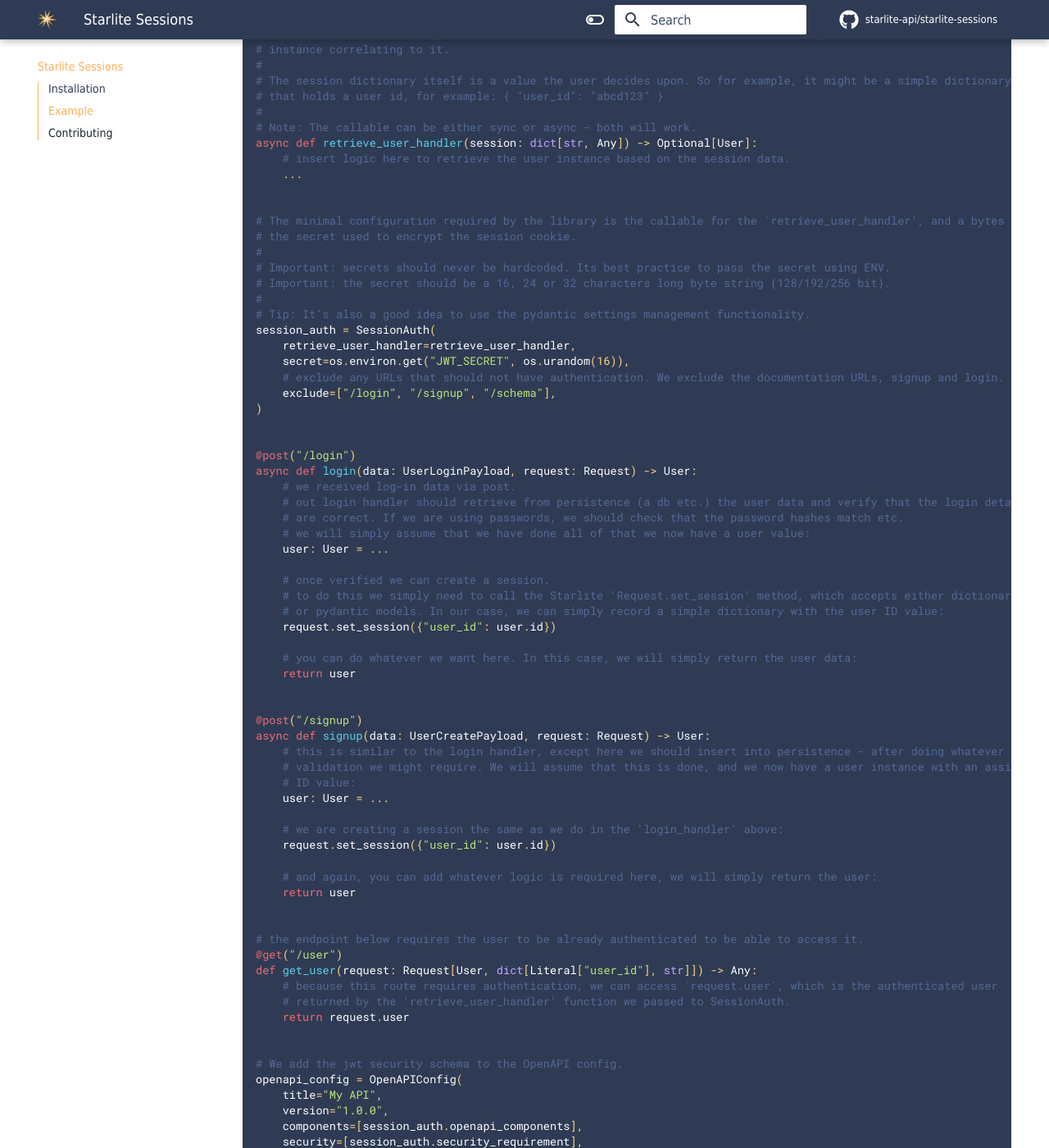
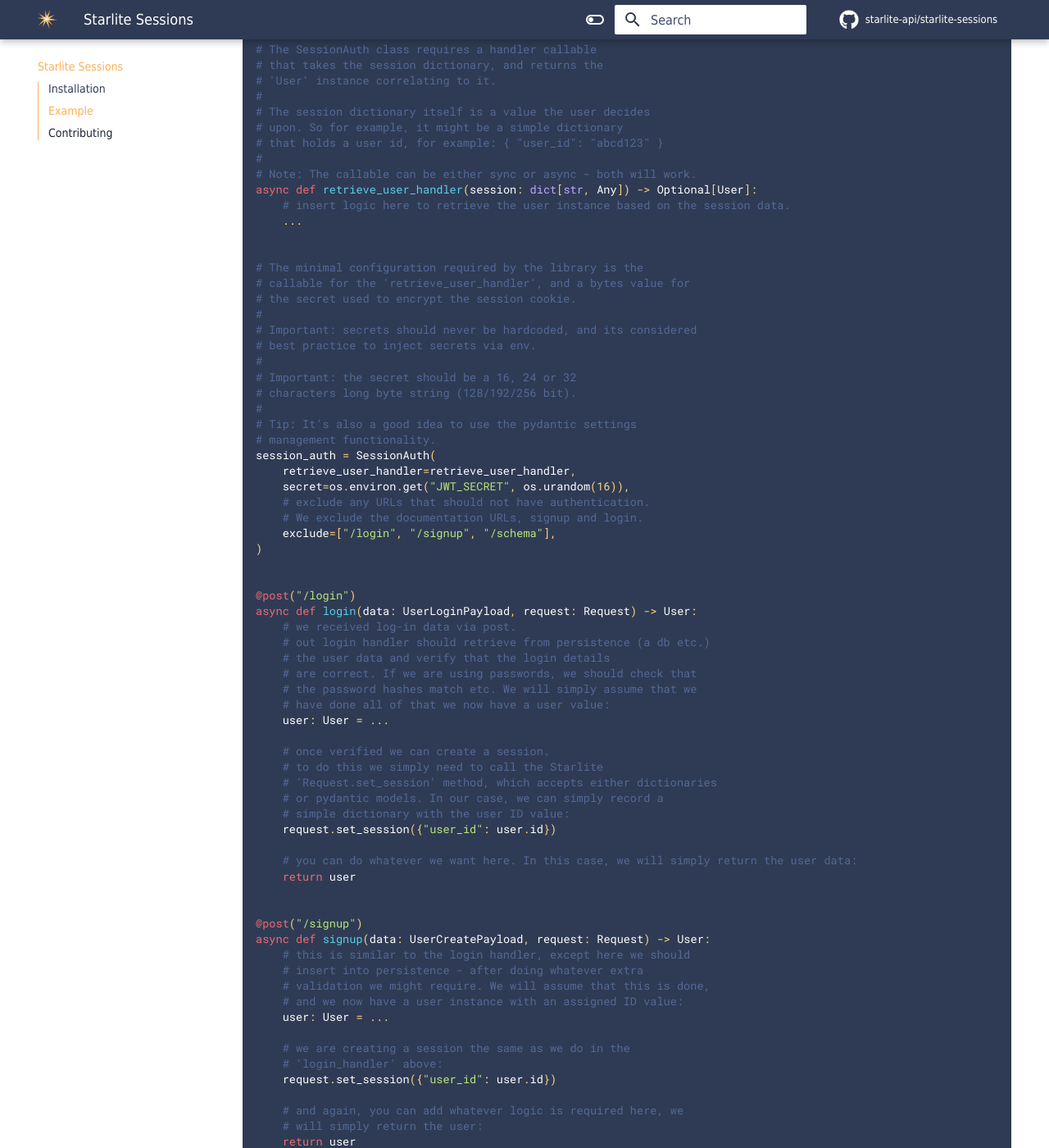
Before and after one commit to litestar-org/starlite-sessions, an MkDocs documentation site: the page built from docs/index.md, in a window 1280 px wide and 1400 px high, scrolled down 1901 px. Shown: the whole window at 82% size. Built offline with MkDocs 1.6.1 and Material for MkDocs 9.7.7, drawn with Linux system fonts in a browser that asks for light colours; comment, search, counter and statistics services are not loaded; some of the changed text lies outside the part shown.

Commit message:
updated examples

```diff
--- a/.pre-commit-config.yaml
+++ b/.pre-commit-config.yaml
@@ -77,7 +77,7 @@ repos:
     hooks:
       - id: flake8-markdown
   - repo: https://github.com/pycqa/pylint
-    rev: "v2.15.0"
+    rev: "v2.15.2"
     hooks:
       - id: pylint
         exclude: "test_*|docs"
@@ -89,7 +89,7 @@ repos:
       - id: mypy
         additional_dependencies: [starlite, mkdocs_gen_files]
   - repo: https://github.com/RobertCraigie/pyright-python
-    rev: v1.1.269
+    rev: v1.1.270
     hooks:
       - id: pyright
         additional_dependencies: [starlite, mkdocs_gen_files, pytest]
--- a/docs/index.md
+++ b/docs/index.md
@@ -39,17 +39,18 @@ from starlite_sessions import SessionAuth
 
 # Let's assume we have a User model that is a pydantic model.
 # This though is not required - we need some sort of user class -
-# but it can be any arbitrary value, e.g. an SQLAlchemy model, a representation of a MongoDB  etc.
+# but it can be any arbitrary value, e.g. an SQLAlchemy model,
+# a representation of a MongoDB  etc.
 class User(BaseModel):
     id: str
     name: str
     email: EmailStr
 
 
-# we also have pydantic types for two different kinds of POST request bodies: one for creating a user, e.g. "sign-up",
-# and the other for logging an existing user in.
-
-
+# we also have pydantic types for two different
+# kinds of POST request bodies: one for creating
+# a user, e.g. "sign-up", and the other for logging
+# an existing user in.
 class UserCreatePayload(BaseModel):
     name: str
     email: EmailStr
@@ -61,10 +62,12 @@ class UserLoginPayload(BaseModel):
     password: SecretStr
 
 
-# The SessionAuth class requires a handler callable that takes the session dictionary, and returns the 'User'
-# instance correlating to it.
+# The SessionAuth class requires a handler callable
+# that takes the session dictionary, and returns the
+# 'User' instance correlating to it.
 #
-# The session dictionary itself is a value the user decides upon. So for example, it might be a simple dictionary
+# The session dictionary itself is a value the user decides
+# upon. So for example, it might be a simple dictionary
 # that holds a user id, for example: { "user_id": "abcd123" }
 #
 # Note: The callable can be either sync or async - both will work.
@@ -73,17 +76,23 @@ async def retrieve_user_handler(session: dict[str, Any]) -> Optional[User]:
     ...
 
 
-# The minimal configuration required by the library is the callable for the 'retrieve_user_handler', and a bytes value for
+# The minimal configuration required by the library is the
+# callable for the 'retrieve_user_handler', and a bytes value for
 # the secret used to encrypt the session cookie.
 #
-# Important: secrets should never be hardcoded. Its best practice to pass the secret using ENV.
-# Important: the secret should be a 16, 24 or 32 characters long byte string (128/192/256 bit).
+# Important: secrets should never be hardcoded, and its considered
+# best practice to inject secrets via env.
 #
-# Tip: It's also a good idea to use the pydantic settings management functionality.
+# Important: the secret should be a 16, 24 or 32
+# characters long byte string (128/192/256 bit).
+#
+# Tip: It's also a good idea to use the pydantic settings
+# management functionality.
 session_auth = SessionAuth(
     retrieve_user_handler=retrieve_user_handler,
     secret=os.environ.get("JWT_SECRET", os.urandom(16)),
-    # exclude any URLs that should not have authentication. We exclude the documentation URLs, signup and login.
+    # exclude any URLs that should not have authentication.
+    # We exclude the documentation URLs, signup and login.
     exclude=["/login", "/signup", "/schema"],
 )
 
@@ -91,14 +100,18 @@ session_auth = SessionAuth(
 @post("/login")
 async def login(data: UserLoginPayload, request: Request) -> User:
     # we received log-in data via post.
-    # out login handler should retrieve from persistence (a db etc.) the user data and verify that the login details
-    # are correct. If we are using passwords, we should check that the password hashes match etc.
-    # we will simply assume that we have done all of that we now have a user value:
+    # out login handler should retrieve from persistence (a db etc.)
+    # the user data and verify that the login details
+    # are correct. If we are using passwords, we should check that
+    # the password hashes match etc. We will simply assume that we
+    # have done all of that we now have a user value:
     user: User = ...
 
     # once verified we can create a session.
-    # to do this we simply need to call the Starlite 'Request.set_session' method, which accepts either dictionaries
-    # or pydantic models. In our case, we can simply record a simple dictionary with the user ID value:
+    # to do this we simply need to call the Starlite
+    # 'Request.set_session' method, which accepts either dictionaries
+    # or pydantic models. In our case, we can simply record a
+    # simple dictionary with the user ID value:
     request.set_session({"user_id": user.id})
 
     # you can do whatever we want here. In this case, we will simply return the user data:
@@ -107,23 +120,28 @@ async def login(data: UserLoginPayload, request: Request) -> User:
 
 @post("/signup")
 async def signup(data: UserCreatePayload, request: Request) -> User:
-    # this is similar to the login handler, except here we should insert into persistence - after doing whatever extra
-    # validation we might require. We will assume that this is done, and we now have a user instance with an assigned
-    # ID value:
+    # this is similar to the login handler, except here we should
+    # insert into persistence - after doing whatever extra
+    # validation we might require. We will assume that this is done,
+    # and we now have a user instance with an assigned ID value:
     user: User = ...
 
-    # we are creating a session the same as we do in the 'login_handler' above:
+    # we are creating a session the same as we do in the
+    # 'login_handler' above:
     request.set_session({"user_id": user.id})
 
-    # and again, you can add whatever logic is required here, we will simply return the user:
+    # and again, you can add whatever logic is required here, we
+    # will simply return the user:
     return user
 
 
-# the endpoint below requires the user to be already authenticated to be able to access it.
+# the endpoint below requires the user to be already authenticated
+# to be able to access it.
 @get("/user")
 def get_user(request: Request[User, dict[Literal["user_id"], str]]) -> Any:
-    # because this route requires authentication, we can access `request.user`, which is the authenticated user
-    # returned by the 'retrieve_user_handler' function we passed to SessionAuth.
+    # because this route requires authentication, we can access
+    # `request.user`, which is the authenticated user returned
+    # by the 'retrieve_user_handler' function we passed to SessionAuth.
     return request.user
 
 
@@ -135,7 +153,8 @@ openapi_config = OpenAPIConfig(
     security=[session_auth.security_requirement],
 )
 
-# We initialize the app instance, passing to it the 'jwt_auth.middleware' and the 'openapi_config'.
+# We initialize the app instance, passing to it the
+# 'jwt_auth.middleware' and the 'openapi_config'.
 app = Starlite(
     route_handlers=[login, signup, get_user],
     middleware=[session_auth.middleware],
```
Also changed, not shown: README.md (+46 -27 lines), 2 other files.
